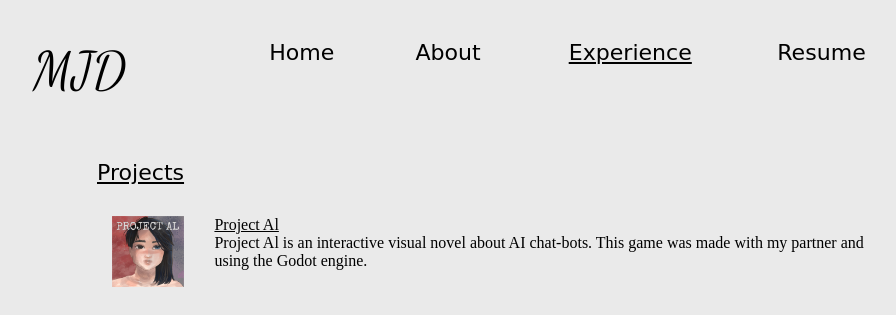
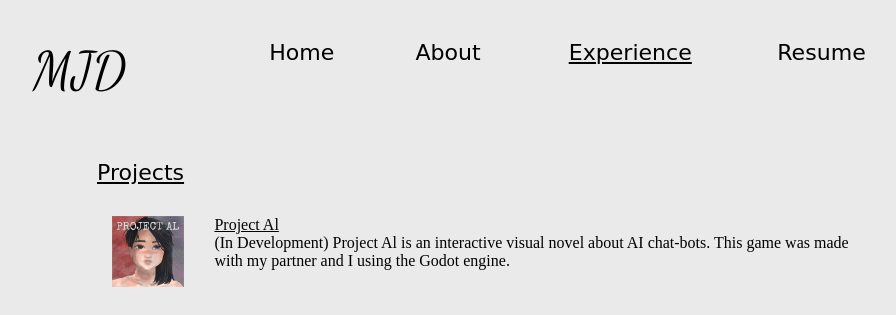
Before and after one commit to jaskiewm/jaskiewm.github.io, a plain HTML site: page Projects.html in a window 1280 px wide. Shown: the top 315 px of the page, without its empty margins (159-1055 px from the left). Drawn offline with Linux system fonts and the light colour scheme; a web font is replaced by a local one.

Commit message:
Added "In Development" to Project Al
Added "In Development" to Project Al

```diff
--- a/Projects.html
+++ b/Projects.html
@@ -40,7 +40,7 @@
                 <div id="Project1Description">
                     <u>Project Al</u>
                     <br />
-                    Project Al is an interactive visual novel about AI chat-bots. This game was made with my partner and I using the Godot engine.
+                    (In Development) Project Al is an interactive visual novel about AI chat-bots. This game was made with my partner and I using the Godot engine.
                 </div>
             </div>
             <div id="Project2">
```
